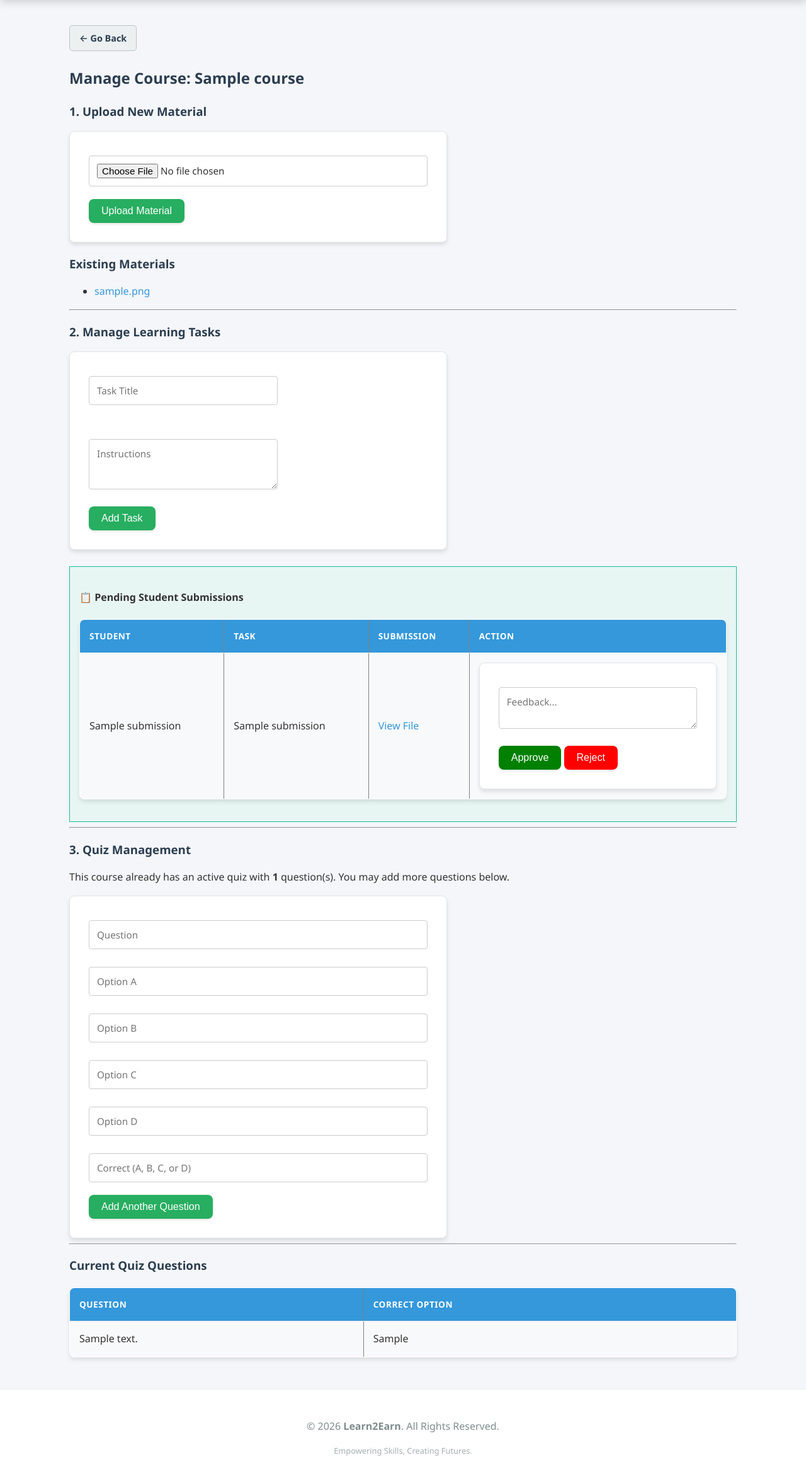
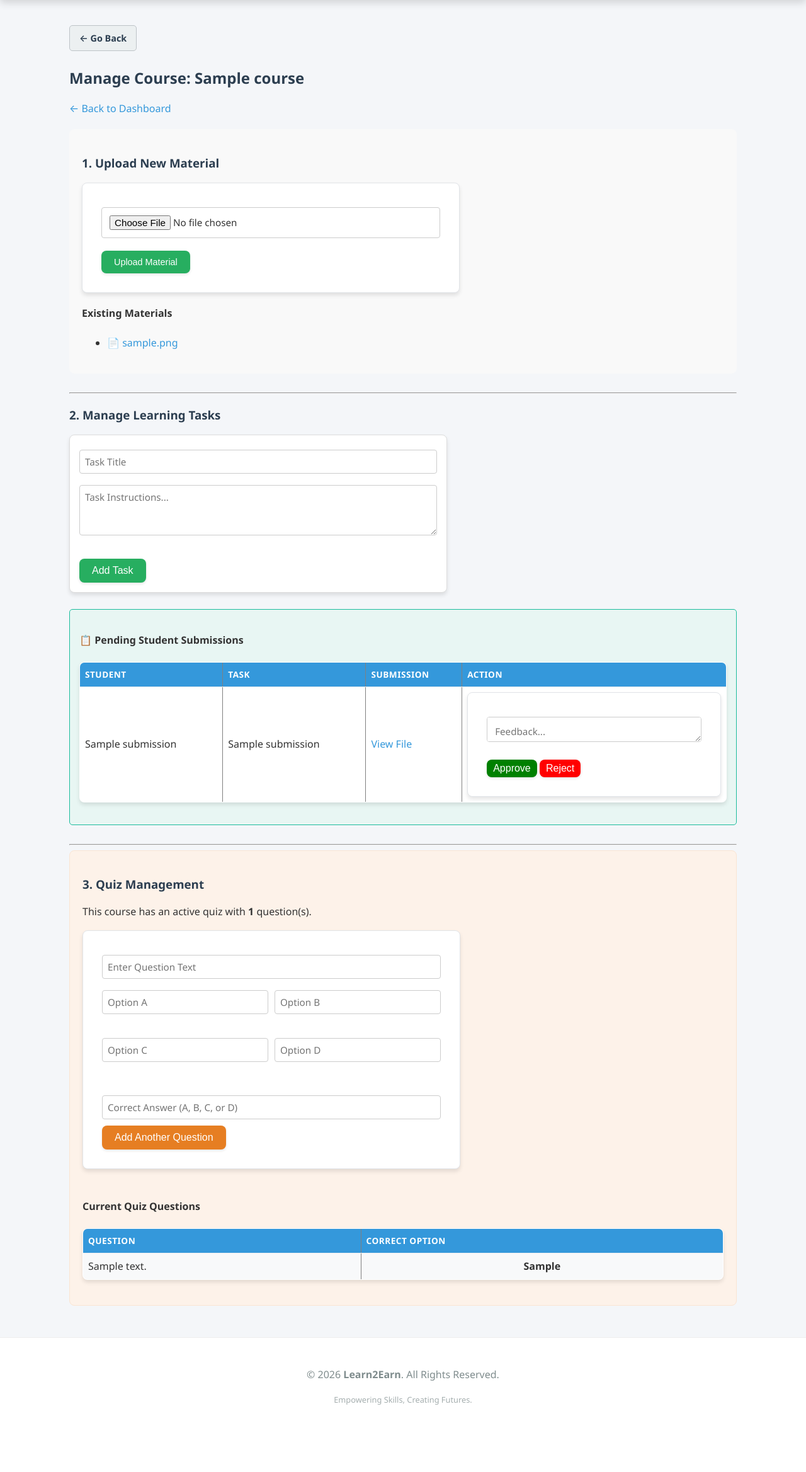
Before and after one commit to Mazharul75/learn2earn1, a PHP site: the page made by app/views/instructor/manage_course.php in a window 1280 px wide. Shown: the part 81-2418 px from the top of the page at 63% size. After the commit the page ends 2311 px from the top, so only its background shows below. Run offline with PHP 8.4, Linux system fonts and the light colour scheme; the template is opened without the code that fills it: most values are stand-ins (such as "Sample title", 1, 10 or a date in 2020); some libraries are stand-ins or nearby versions.

Commit message:
instructor manage course ui fixed

```diff
--- a/app/views/instructor/manage_course.php
+++ b/app/views/instructor/manage_course.php
@@ -1,23 +1,23 @@
 <?php require_once __DIR__ . '/../layouts/header.php'; ?>
 
     <h2>Manage Course: <?= $course['title']; ?></h2>
+    <a href="<?= BASE_URL ?>instructor/index" style="margin-bottom: 20px; display: inline-block;">&larr; Back to Dashboard</a>
 
-    <!-- ================= Upload Course Material ================= -->
+    <div style="background: #f9f9f9; padding: 20px; border-radius: 8px; margin-bottom: 30px;">
         <h3>1. Upload New Material</h3>
         <form action="<?= BASE_URL ?>instructor/uploadMaterial" method="POST" enctype="multipart/form-data">
             <input type="hidden" name="course_id" value="<?= $course['id']; ?>">
             <input type="file" name="material" required>
-        <button type="submit">Upload Material</button>
+            <button type="submit" class="btn" style="font-size: 0.9rem;">Upload Material</button>
         </form>
 
-    <!-- ================= Existing Materials ================= -->
-    <h3>Existing Materials</h3>
+        <h4 style="margin-top: 20px;">Existing Materials</h4>
         <ul>
             <?php if(!empty($materials)): ?>
                 <?php foreach($materials as $m): ?>
                     <li>
-                    <a href="<?= BASE_URL ?>public/uploads/<?= $m['file_name']; ?>" target="_blank">
-                        <?= $m['file_name']; ?>
+                        <a href="<?= BASE_URL ?>public/uploads/materials/<?= $m['file_name']; ?>" target="_blank">
+                            📄 <?= $m['file_name']; ?>
                         </a>
                     </li>
                 <?php endforeach; ?>
@@ -25,110 +25,111 @@
                 <li>No materials uploaded yet.</li>
             <?php endif; ?>
         </ul>
+    </div>
+
     <hr>
 
+    <div style="margin-bottom: 30px;">
         <h3>2. Manage Learning Tasks</h3>
-    <form action="<?= BASE_URL ?>instructor/createTask" method="POST">
+        <form action="<?= BASE_URL ?>instructor/createTask" method="POST" style="background: #fff; padding: 15px; border: 1px solid #ddd;">
             <input type="hidden" name="course_id" value="<?= $course['id']; ?>">
-        <input type="text" name="title" placeholder="Task Title" required style="width: 300px;"><br><br>
-        <textarea name="description" placeholder="Instructions" required style="width: 300px; height: 80px;"></textarea><br>
-        <button type="submit" class="btn">Add Task</button>
+            <input type="text" name="title" placeholder="Task Title" required style="width: 100%; margin-bottom: 10px; padding: 8px;"><br>
+            <textarea name="description" placeholder="Task Instructions..." required style="width: 100%; height: 80px; padding: 8px;"></textarea><br>
+            <button type="submit" class="btn" style="margin-top: 10px;">Add Task</button>
         </form>
 
         <br>
 
-    <div style="background: #e8f6f3; padding: 15px; border: 1px solid #1abc9c;">
+        <div style="background: #e8f6f3; padding: 15px; border: 1px solid #1abc9c; border-radius: 5px;">
             <h4>📋 Pending Student Submissions</h4>
 
             <?php if(empty($submissions)): ?>
                 <p>No pending submissions to review.</p>
             <?php else: ?>
-            <table border="1" style="width:100%; background:white;">
-                <tr>
-                    <th>Student</th>
-                    <th>Task</th>
-                    <th>Submission</th>
-                    <th>Action</th>
+                <table border="1" style="width:100%; background:white; border-collapse: collapse;">
+                    <thead>
+                        <tr style="background: #d1f2eb;">
+                            <th style="padding:8px;">Student</th>
+                            <th style="padding:8px;">Task</th>
+                            <th style="padding:8px;">Submission</th>
+                            <th style="padding:8px;">Action</th>
                         </tr>
+                    </thead>
+                    <tbody>
                     <?php foreach($submissions as $sub): ?>
                     <tr>
-                    <td><?= $sub['student_name'] ?></td>
-                    <td><?= $sub['task_title'] ?></td>
-                    <td>
+                        <td style="padding:8px;"><?= $sub['student_name'] ?></td>
+                        <td style="padding:8px;"><?= $sub['task_title'] ?></td>
+                        <td style="padding:8px;">
                             <a href="<?= $sub['file_url'] ?>" target="_blank">View File</a>
                         </td>
-                    <td>
+                        <td style="padding:8px;">
                             <form action="<?= BASE_URL ?>instructor/reviewTask" method="POST">
                                 <input type="hidden" name="completion_id" value="<?= $sub['completion_id'] ?>">
-                            <textarea name="feedback" placeholder="Feedback..." required></textarea><br>
-                            <button type="submit" name="status" value="approved" style="background:green; color:white;">Approve</button>
-                            <button type="submit" name="status" value="rejected" style="background:red; color:white;">Reject</button>
+                                <textarea name="feedback" placeholder="Feedback..." required style="width: 100%; height: 40px;"></textarea><br>
+                                <button type="submit" name="status" value="approved" style="background:green; color:white; border:none; padding:5px 10px; cursor:pointer;">Approve</button>
+                                <button type="submit" name="status" value="rejected" style="background:red; color:white; border:none; padding:5px 10px; cursor:pointer;">Reject</button>
                             </form>
                         </td>
                     </tr>
                     <?php endforeach; ?>
+                    </tbody>
                 </table>
             <?php endif; ?>
         </div>
+    </div>
+
     <hr>
 
-    <!-- ================= Quiz Management (Gemini Fix Applied) ================= -->
+    <div style="background: #fdf2e9; padding: 20px; border-radius: 8px; border: 1px solid #fae5d3;">
         <h3>3. Quiz Management</h3>
 
         <?php if (!empty($questions)): ?>
             <p>
-            This course already has an active quiz with
-            <strong><?= count($questions); ?></strong> question(s).
-            You may add more questions below.
+                This course has an active quiz with <strong><?= count($questions); ?></strong> question(s).
             </p>
         <?php else: ?>
-        <p>
-            No quiz exists yet. Add the first question to create the quiz.
-        </p>
+            <p>No quiz exists yet. Add the first question to create the quiz.</p>
         <?php endif; ?>
 
-    <!-- ================= Quiz Question Form ================= -->
-    <form action="<?= BASE_URL ?>instructor/createQuiz" method="POST">
+        <form action="<?= BASE_URL ?>instructor/createQuiz" method="POST" style="margin-top: 15px;">
             <input type="hidden" name="course_id" value="<?= $course['id']; ?>">
 
-        <input type="text" name="question_text" placeholder="Question" required><br>
+            <input type="text" name="question_text" placeholder="Enter Question Text" required style="width: 100%; padding: 8px; margin-bottom: 10px;"><br>
 
-        <input type="text" name="option_a" placeholder="Option A" required>
-        <input type="text" name="option_b" placeholder="Option B" required><br>
+            <div style="display: grid; grid-template-columns: 1fr 1fr; gap: 10px;">
+                <input type="text" name="option_a" placeholder="Option A" required style="padding: 8px;">
+                <input type="text" name="option_b" placeholder="Option B" required style="padding: 8px;">
+                <input type="text" name="option_c" placeholder="Option C" required style="padding: 8px;">
+                <input type="text" name="option_d" placeholder="Option D" required style="padding: 8px;">
+            </div>
+            <br>
+            <input type="text" name="correct_option" placeholder="Correct Answer (A, B, C, or D)" required style="width: 100%; padding: 8px; margin-bottom: 10px;"><br>
 
-        <input type="text" name="option_c" placeholder="Option C" required>
-        <input type="text" name="option_d" placeholder="Option D" required><br>
-
-        <input type="text" name="correct_option" placeholder="Correct (A, B, C, or D)" required><br>
-
-        <button type="submit">
+            <button type="submit" class="btn" style="background: #e67e22;">
                 <?= !empty($questions) ? 'Add Another Question' : 'Create Quiz & Add First Question'; ?>
             </button>
         </form>
 
-    <hr>
+        <br>
 
-    <!-- ================= Existing Quiz Questions ================= -->
-    <h3>Current Quiz Questions</h3>
-
-    <table border="1" cellpadding="8">
-        <tr>
-            <th>Question</th>
-            <th>Correct Option</th>
+        <h4>Current Quiz Questions</h4>
+        <table border="1" style="width: 100%; background: white; border-collapse: collapse;">
+            <tr style="background: #f6ddcc;">
+                <th style="padding: 8px;">Question</th>
+                <th style="padding: 8px;">Correct Option</th>
             </tr>
-
             <?php if (!empty($questions)): ?>
                 <?php foreach ($questions as $q): ?>
                     <tr>
-                    <td><?= $q['question_text']; ?></td>
-                    <td><?= $q['correct_option']; ?></td>
+                        <td style="padding: 8px;"><?= $q['question_text']; ?></td>
+                        <td style="padding: 8px; text-align: center; font-weight: bold;"><?= $q['correct_option']; ?></td>
                     </tr>
                 <?php endforeach; ?>
             <?php else: ?>
-            <tr>
-                <td colspan="2">No quiz questions added yet.</td>
-            </tr>
+                <tr><td colspan="2" style="padding: 8px;">No quiz questions added yet.</td></tr>
             <?php endif; ?>
         </table>
+    </div>
 
 <?php require_once __DIR__ . '/../layouts/footer.php'; ?>
```
Lines whose indentation alone changed are shown as unchanged.
